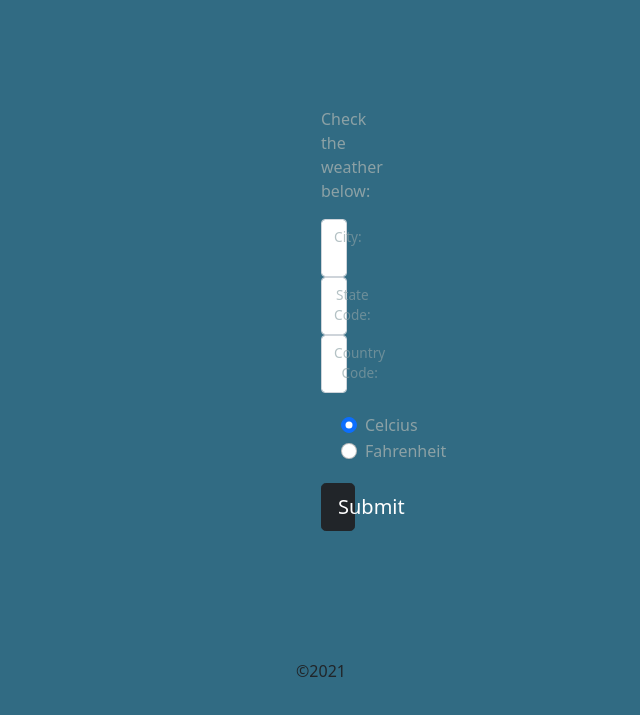
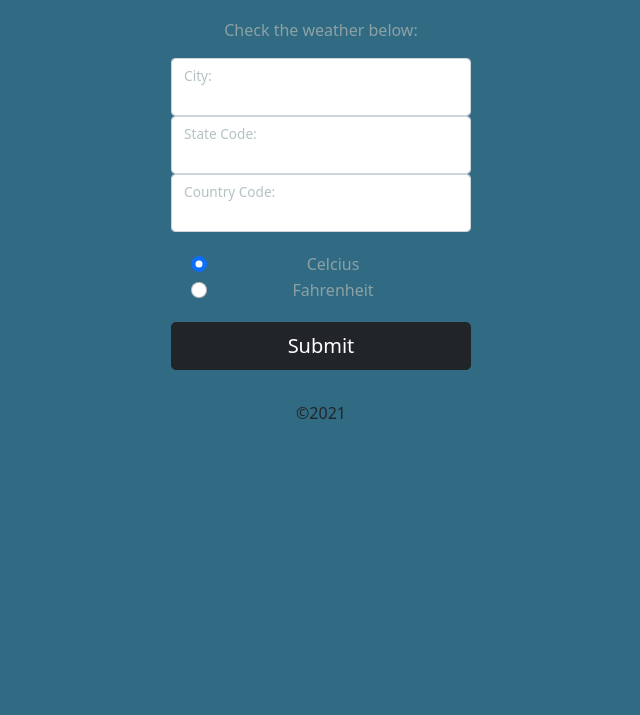
Before and after one commit to milobyte/crying-out-cloud, a website: page index.html in a window 1280 px wide. Shown: the part 103-818 px from the top of the page, without its empty margins (319-959 px from the left). Drawn offline with nearby package versions, Linux system fonts and the light colour scheme.

Commit message:
fixed window sizing issues

```diff
--- a/index.html
+++ b/index.html
@@ -13,7 +13,6 @@
 </head>
 
 <body class="text-center">
-  <main class="form-signin">
     <h1>Crying Out Cloud!</h1>
     <form class="weather-form" action="/" method="post">
       <p>Check the weather below:</p>
@@ -47,11 +46,10 @@
     </form>
 
     <div class="container">
-      <footer class="py-3 my-4">
+      <footer class="py-3 ">
         <p>©2021</p>
       </footer>
     </div>
-  </main>
 </body>
 
 </html>
--- a/public/css/styles.css
+++ b/public/css/styles.css
@@ -4,7 +4,10 @@ body{
 }
 
 .weather-form{
-  margin: 7rem 40rem;
+  width: 100%;
+  max-width: 330px;
+  padding: 15px;
+  margin: auto;
   color: #8CA1A5;
 }
 
```
